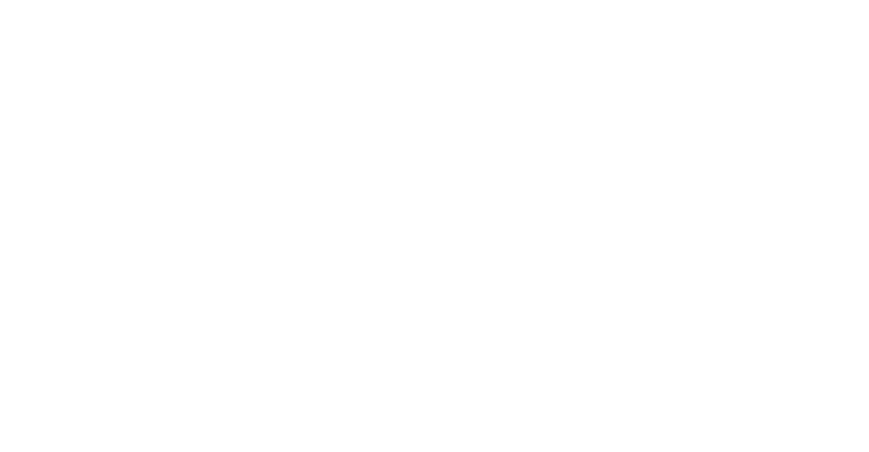
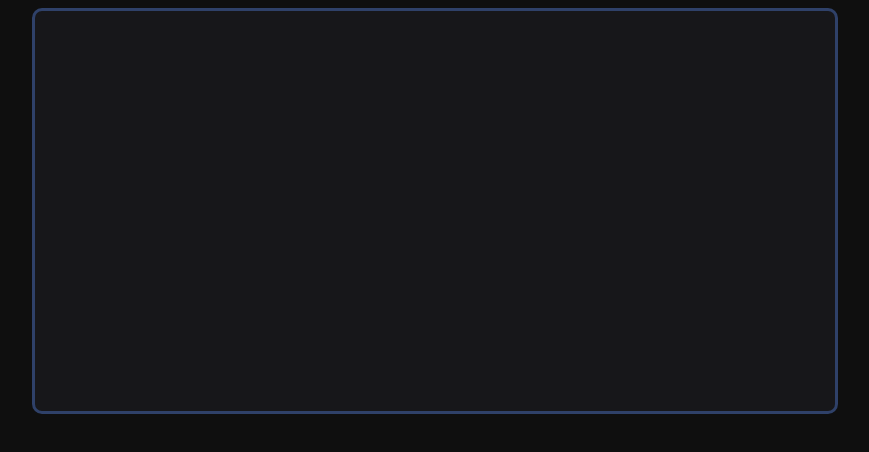
Before and after one commit to joaoxnlab/jogo-canvas, a website: page src/index.html in a window 1280 px wide. Shown: the whole page, without its empty margins (205-1074 px from the left). Drawn offline with Linux system fonts and the light colour scheme.

Commit message:
added css

```diff
--- a/src/index.html
+++ b/src/index.html
@@ -4,6 +4,7 @@
     <meta charset="UTF-8">
     <meta name="viewport" content="width=device-width, initial-scale=1.0">
     <title>Jogo</title>
+    <link rel="stylesheet" href="style.css">
 </head>
 <body>
     <canvas id="main-canvas"></canvas>
--- /dev/null
+++ b/src/style.css
@@ -0,0 +1,15 @@
+body {
+    display: flex;
+    justify-content: center;
+    align-items: center;
+    background-color: rgb(15, 15, 15);
+}
+
+#main-canvas {
+    width: 800px;
+    height: 400px;
+
+    border: 3px solid rgb(47, 65, 105);
+    border-radius: 10px;
+    background-color: rgb(23, 23, 26);
+}
```
